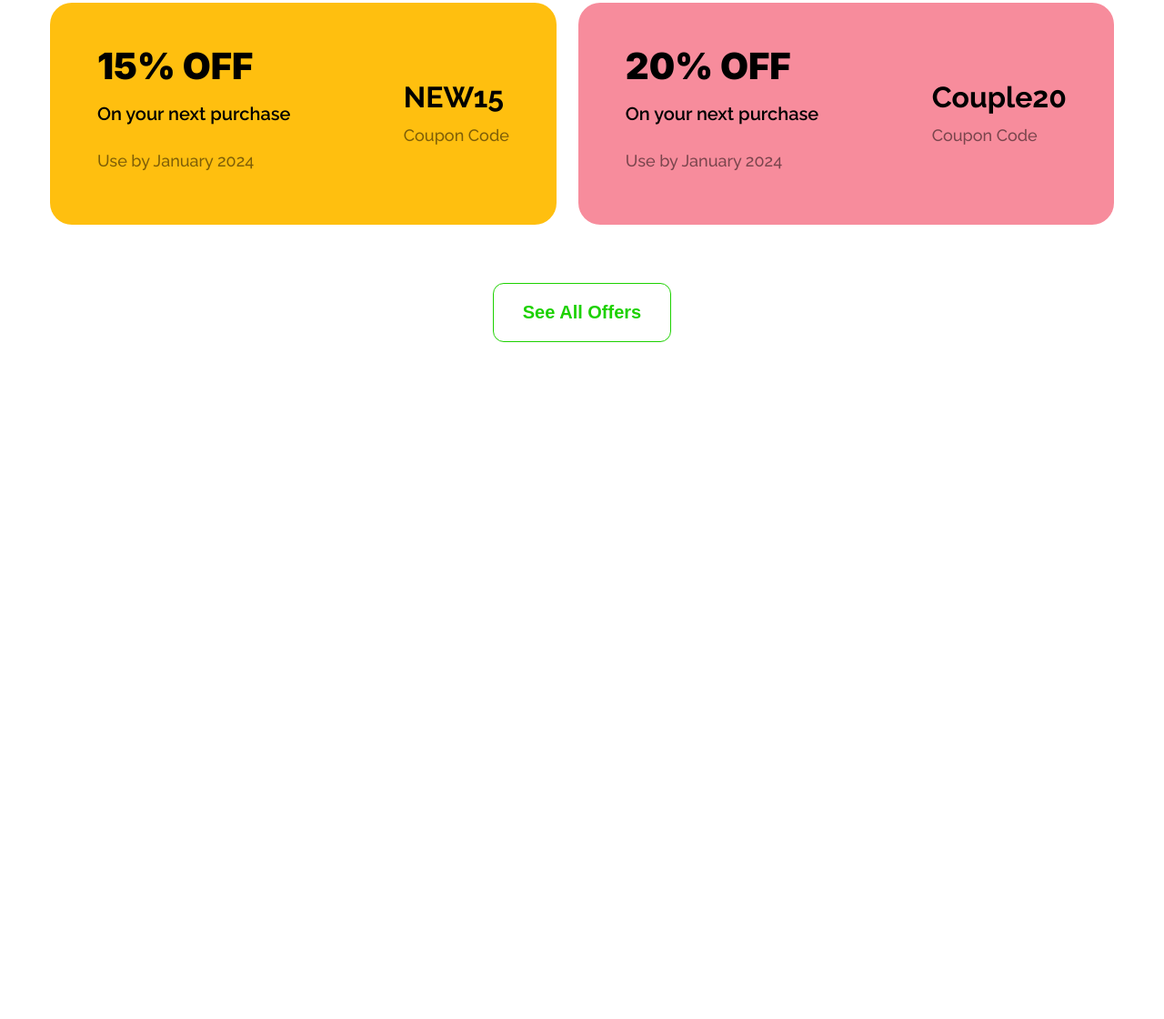
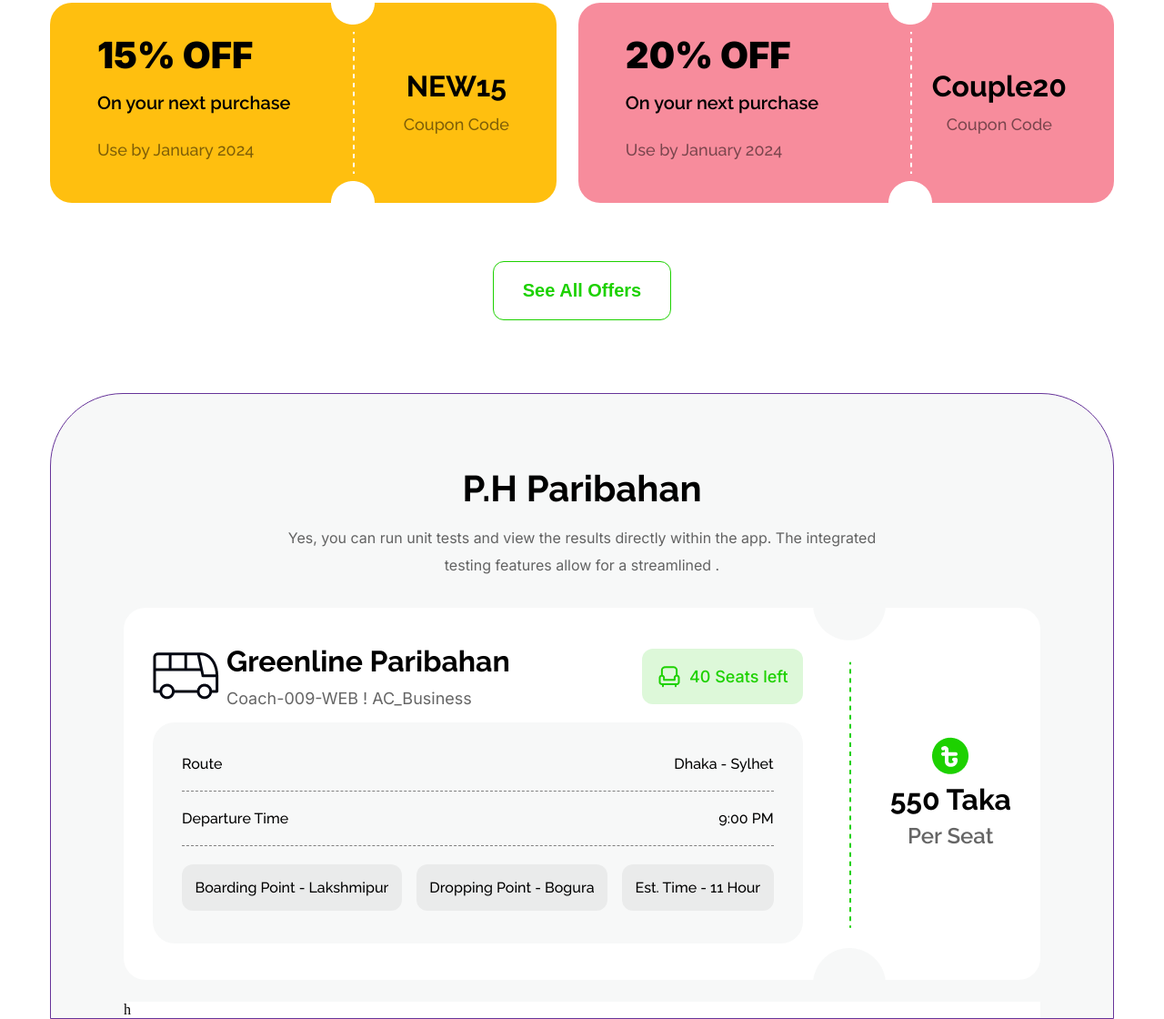
Before and after one commit to dev-masudRana/smart-ticketing, a plain HTML site: page index.html in a window 1280 px wide. Shown: the part 932-2052 px from the top of the page at 91% size. Before the commit the page ends 1308 px from the top, so only its background shows below. Drawn offline with Linux system fonts and the light colour scheme.

Commit message:
added info section

```diff
--- a/css/style.css
+++ b/css/style.css
@@ -193,9 +193,10 @@ main {
   justify-content: space-between;
   align-items: center;
   flex-grow: 1;
-  padding: 3.25rem;
+  padding: 2.5rem 3.25rem;
   border-radius: 1.5rem;
   text-align: start;
+  position: relative;
 }
 
 .offer__container > div:first-child {
@@ -203,6 +204,10 @@ main {
 }
 .offer__container > div:last-child {
   background-color: #f78c9c;
+}
+
+.offer__container > div > div:nth-child(2) {
+  text-align: center;
 }
 
 .offer .discount {
@@ -233,6 +238,11 @@ main {
   line-height: 3rem;
 }
 
+.offer__container img {
+  position: absolute;
+  right: 200px;
+}
+
 .btn-offer {
   background: transparent;
   color: #1dd100;
@@ -242,3 +252,137 @@ main {
   font-weight: 700;
   border-radius: 0.75rem;
 }
+
+/* ticket info */
+.ticket-info {
+  border: 1px solid rebeccapurple;
+  /* border-top: 2px solid #1dd100; */
+  margin-top: 5rem;
+  padding: 5rem 5rem 0;
+  background-color: #f7f8f8;
+  border-radius: 5rem 5rem 0 0;
+}
+
+.ticket-info-title {
+  font-family: var(--FF-RALEWAY);
+  font-size: 2.5rem;
+  font-weight: 700;
+  text-align: center;
+}
+
+.ticket-info-description {
+  font-family: var(--FF-INTER);
+  line-height: 30px;
+  text-align: center;
+  opacity: 0.6;
+  margin: 1rem 0 2rem;
+}
+
+.journey-info-container {
+  background: #fff;
+  display: flex;
+  justify-content: space-between;
+  align-items: center;
+  padding: 2.5rem 2rem;
+  border-radius: 1.5rem;
+  gap: 6rem;
+  position: relative;
+}
+
+.journey-info-container > img {
+  position: absolute;
+  right: 170px;
+}
+
+.journey-info-container > div:first-child {
+  flex-grow: 2;
+}
+.journey-info-container > div:last-child {
+  flex-grow: 1;
+}
+
+.journey-info-container .container-1 {
+  display: flex;
+  justify-content: space-between;
+  align-items: center;
+  margin-bottom: 1rem;
+}
+
+.container-1 > div {
+  display: flex;
+  align-items: center;
+  gap: 0.5rem;
+}
+
+.container-1 h3 {
+  font-family: var(--FF-RALEWAY);
+  font-size: 2rem;
+  font-weight: 700;
+  margin-bottom: 0.75rem;
+}
+
+.container-1 .coach {
+  font-family: var(--FF-INTER);
+  font-size: 18px;
+  opacity: 0.6;
+}
+
+.seats-left-info {
+  background: #1dd10026;
+  padding: 1rem;
+  border-radius: 0.75rem;
+}
+
+.container-1 .seats-left {
+  color: #1dd100;
+  font-size: 18px;
+  font-weight: 500;
+  font-family: var(--FF-INTER);
+}
+
+.route-info-container {
+  background: #f7f8f8;
+  padding: 1rem 2rem;
+  font-family: var(--FF-RALEWAY);
+  border-radius: 1.5rem;
+}
+
+.route-info-container > div {
+  font-weight: 500;
+  display: flex;
+  justify-content: space-between;
+  padding: 1.25rem 0;
+  gap: 1rem;
+}
+
+.con-1,
+.con-2 {
+  border-bottom: 1px dashed gray;
+}
+
+.con-3 > p {
+  background: #0307120d;
+  text-align: center;
+  flex-grow: 1;
+  padding: 1rem 0;
+  border-radius: 0.75rem;
+}
+
+.price {
+  text-align: center;
+}
+
+.price h3 {
+  font-family: var(--FF-RALEWAY);
+  font-size: 2rem;
+  font-weight: 700;
+  line-height: 40px;
+}
+
+.price p {
+  font-family: var(--FF-RALEWAY);
+  font-size: 1.5rem;
+  font-weight: 600;
+  line-height: 40px;
+  opacity: 0.6;
+}
--- a/index.html
+++ b/index.html
@@ -31,7 +31,7 @@
                 Yes, you can run unit tests and view the results directly within the app. The <br> integrated testing
                 features allow for a streamlined.
             </p>
-            <a href=""><button class="btn-buy-ticket">Buy Tickets</button></a>
+            <a href="#ticket-info"><button class="btn-buy-ticket">Buy Tickets</button></a>
             <div class="statistics">
                 <div>
                     <img src="images/people.png" alt="People" width="64" height="64">
@@ -74,6 +74,7 @@
                         <p class="discount-amount">NEW15</p>
                         <P class="coupon-code">Coupon Code </P>
                     </div>
+                    <img src="images/cupon-divider.png" alt="Divider">
                 </div>
 
                 <!-- couple offer -->
@@ -87,9 +88,63 @@
                         <p class="discount-amount">Couple20</p>
                         <P class="coupon-code">Coupon Code </P>
                     </div>
+                    <img src="images/cupon-divider.png" alt="Divider">
                 </div>
             </div>
             <button class="btn-offer">See All Offers</button>
+        </section>
+
+        <!-- ticket info section -->
+        <section id="ticket-info" class="ticket-info">
+            <h2 class="ticket-info-title">P.H Paribahan</h2>
+            <p class="ticket-info-description">
+                Yes, you can run unit tests and view the results directly within the app. The integrated <br> testing
+                features allow for a streamlined .
+            </p>
+            <div class="journey-info-container">
+                <div>
+                    <div class="container-1">
+                        <div>
+                            <img src="images/bus-logo.png" alt="Bus">
+                            <div>
+                                <h3>Greenline Paribahan</h3>
+                                <p class="coach">Coach-009-WEB ! AC_Business</p>
+                            </div>
+                        </div>
+                        <div class="seats-left-info">
+                            <img src="images/seat-green.png" alt="Seat">
+                            <p class="seats-left">40 Seats left</p>
+                        </div>
+                    </div>
+                    <div class="route-info-container">
+                        <div class="con-1">
+                            <p>Route</p>
+                            <p>Dhaka - Sylhet</p>
+                        </div>
+                        <div class="con-2">
+                            <p>Departure Time</p>
+                            <p>9:00 PM</p>
+                        </div>
+                        <div class="con-3">
+                            <p>Boarding Point - Lakshmipur</p>
+                            <p>Dropping Point - Bogura</p>
+                            <p>Est. Time - 11 Hour</p>
+                        </div>
+                    </div>
+                </div>
+
+                <div class="price">
+                    <img src="images/fare.png" alt="Money Icon">
+                    <h3>550 Taka</h3>
+                    <p>Per Seat</p>
+                </div>
+                <img src="images/info-divider.png" alt="Divider">
+            </div>
+
+            <!-- bus seats -->
+            <section style="margin-top: 1.5rem;background: white;">
+                h
+            </section>
         </section>
     </main>
     <footer>
```
